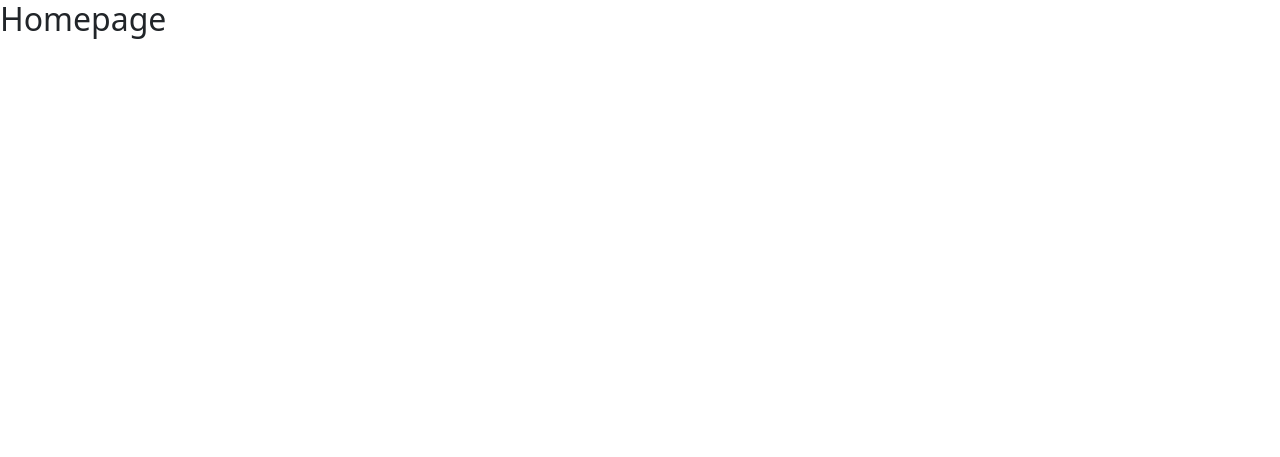
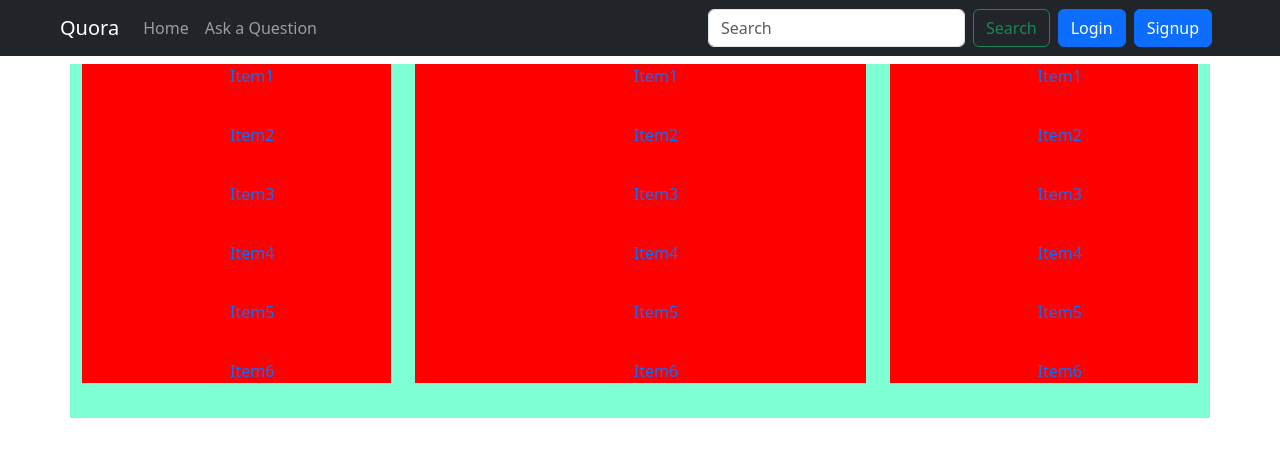
Before and after one commit to Harikrishnan14/Django, a Django app: page / in a window 1280 px wide. Before the commit the part shown is almost empty. Shown: the top 457 px of the page. Run offline with Django 4.2, Linux system fonts and the light colour scheme.

Commit message:
Login & Logout Function Completed

```diff
--- /dev/null
+++ b/static/css/home.css
@@ -0,0 +1,16 @@
+.container {
+    margin-top: 5%;
+    background-color: aquamarine;
+}
+.contents {
+    margin-top: 0px;
+    background-color: red;
+}
+.contents ul li {
+    text-decoration: none;
+    list-style: none;
+    margin-bottom: 35px;
+}
+.contents ul li a {
+    text-decoration: none;
+}
--- a/templates/home.html
+++ b/templates/home.html
@@ -1,21 +1,93 @@
+{% load static %}
+
 <!DOCTYPE html>
 <html lang="en">
+
 <head>
     <meta charset="UTF-8">
     <meta name="viewport" content="width=device-width, initial-scale=1.0">
     <title>Home</title>
-    <link href="https://cdn.jsdelivr.net/npm/bootstrap@5.3.2/dist/css/bootstrap.min.css" rel="stylesheet" integrity="sha384-T3c6CoIi6uLrA9TneNEoa7RxnatzjcDSCmG1MXxSR1GAsXEV/Dwwykc2MPK8M2HN" crossorigin="anonymous">
+    <link href="https://cdn.jsdelivr.net/npm/bootstrap@5.3.2/dist/css/bootstrap.min.css" rel="stylesheet"
+        integrity="sha384-T3c6CoIi6uLrA9TneNEoa7RxnatzjcDSCmG1MXxSR1GAsXEV/Dwwykc2MPK8M2HN" crossorigin="anonymous">
+    <link href="{% static 'css/home.css' %}" rel="stylesheet" />
 </head>
+
 <body>
-    {% if messages %}
-        {% for message in messages %}
-            <div class="alert alert-dismissible alert-{{ message.tags }}" role="alert">
-                {{ message }}
-                <button type="button" class="btn-close" data-bs-dismiss="alert" aria-label="Close"></button>
+    <nav class="navbar navbar-expand-lg bg-dark navbar-dark fixed-top ps-5 pe-5">
+        <div class="container-fluid">
+            <a class="navbar-brand" href="">Quora</a>
+            <button class="navbar-toggler" type="button" data-bs-toggle="collapse"
+                data-bs-target="#navbarSupportedContent" aria-controls="navbarSupportedContent" aria-expanded="false"
+                aria-label="Toggle navigation">
+                <span class="navbar-toggler-icon"></span>
+            </button>
+            <div class="collapse navbar-collapse" id="navbarSupportedContent">
+                <ul class="navbar-nav me-auto mb-2 mb-lg-0">
+                    <li class="nav-item">
+                        <a class="nav-link" aria-current="page" href="">Home</a>
+                    </li>
+                    <li class="nav-item">
+                        <a class="nav-link" href="#">Ask a Question</a>
+                    </li>
+                </ul>
+                <form class="d-flex" role="search">
+                    <input class="form-control me-2" type="search" placeholder="Search" aria-label="Search">
+                    <button class="btn btn-outline-success me-2" type="submit">Search</button>
+                </form>
+                {% if user.is_authenticated %}
+                    <a class="btn btn-primary mx-2" href="{% url 'logout' %}" role="button">Logout</a>
+                {% else %}
+                    <a class="btn btn-primary" href="{% url 'login' %}" role="button">Login</a>
+                    <a class="btn btn-primary mx-2" href="{% url 'signup' %}" role="button">Signup</a>
+                {% endif %}
             </div>
-        {% endfor %}
-    {% endif %}
-    <h2>Homepage</h2>
-    <script src="https://cdn.jsdelivr.net/npm/bootstrap@5.3.2/dist/js/bootstrap.bundle.min.js" integrity="sha384-C6RzsynM9kWDrMNeT87bh95OGNyZPhcTNXj1NW7RuBCsyN/o0jlpcV8Qyq46cDfL" crossorigin="anonymous"></script>
+        </div>
+    </nav>
+
+    <div class="container text-center">
+        <div class="row">
+            <div class="col">
+                <div class="contents">
+                    <ul>
+                        <li><a href="">Item1</a></li>
+                        <li><a href="">Item2</a></li>
+                        <li><a href="">Item3</a></li>
+                        <li><a href="">Item4</a></li>
+                        <li><a href="">Item5</a></li>
+                        <li><a href="">Item6</a></li>
+                    </ul>
+                </div>
+            </div>
+            <div class="col-5">
+                <div class="contents">
+                    <ul>
+                        <li><a href="">Item1</a></li>
+                        <li><a href="">Item2</a></li>
+                        <li><a href="">Item3</a></li>
+                        <li><a href="">Item4</a></li>
+                        <li><a href="">Item5</a></li>
+                        <li><a href="">Item6</a></li>
+                    </ul>
+                </div>
+            </div>
+            <div class="col">
+                <div class="contents">
+                    <ul>
+                        <li><a href="">Item1</a></li>
+                        <li><a href="">Item2</a></li>
+                        <li><a href="">Item3</a></li>
+                        <li><a href="">Item4</a></li>
+                        <li><a href="">Item5</a></li>
+                        <li><a href="">Item6</a></li>
+                    </ul>
+                </div>
+            </div>
+        </div>
+    </div>
+
+    <script src="https://cdn.jsdelivr.net/npm/bootstrap@5.3.2/dist/js/bootstrap.bundle.min.js"
+        integrity="sha384-C6RzsynM9kWDrMNeT87bh95OGNyZPhcTNXj1NW7RuBCsyN/o0jlpcV8Qyq46cDfL"
+        crossorigin="anonymous"></script>
 </body>
+
 </html>
--- a/users/views.py
+++ b/users/views.py
@@ -2,15 +2,18 @@ from django.shortcuts import render, redirect
 from django.contrib.auth.forms import UserCreationForm
 from django.contrib import messages
 from .forms import UserRegistrationForm
+from django.contrib.auth.decorators import login_required
 
 # Create your views here.
+
+@login_required
 def signup(request):
     if request.method == "POST":
         form = UserRegistrationForm(request.POST)
         if form.is_valid():
             form.save()
             messages.success(request, "Account Successfully Created, Login Now!")
-            return redirect("home")
+            return redirect("login")
     else:
         form = UserRegistrationForm()
     return render(request, 'signup.html', {'form':form})
```
Also changed, not shown: static/css/login.css (+10 -3 lines), users/templates/login.html (+18 -1 lines), db.sqlite3.
